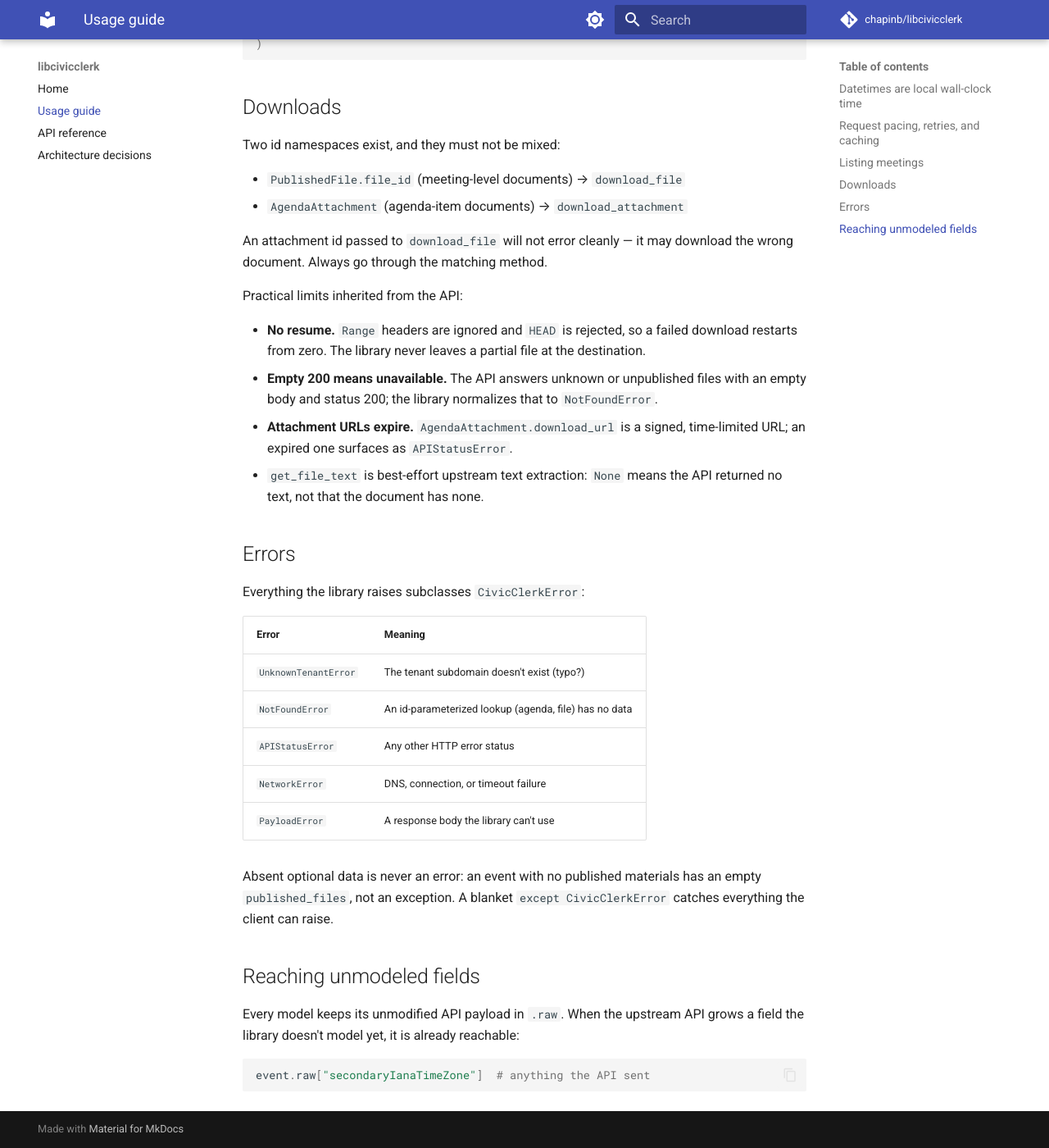
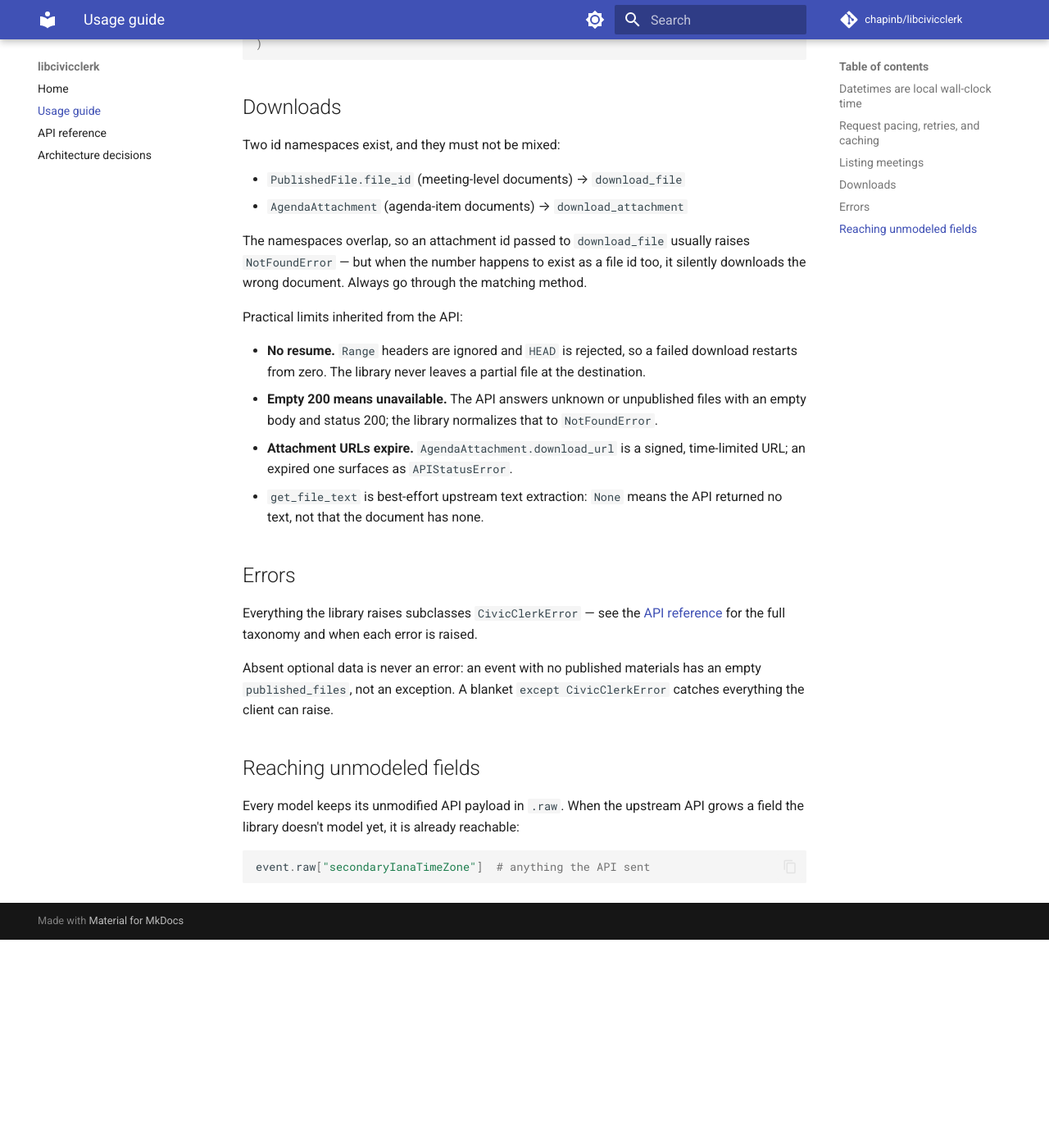
Before and after one commit to chapinb/libmuni, an MkDocs documentation site: the page built from docs/usage.md, in a window 1280 px wide and 1400 px high, scrolled down 1519 px. Shown: the whole window at 82% size. Built offline with MkDocs 1.6.1 and Material for MkDocs 9.7.7, drawn with Linux system fonts in a browser that asks for light colours; comment, search, counter and statistics services are not loaded; the version menu is left out; after the commit the page ends 2665 px from its top, so only the background shows below that.

Commit message:
B - Apply docs-site review findings: mend split code span, correct download-misuse claim, dedupe error table, trim dead config, sync only docs deps in CI
Co-Authored-By: Claude Fable 5 <noreply@anthropic.com>

```diff
--- a/docs/usage.md
+++ b/docs/usage.md
@@ -84,8 +84,10 @@ Two id namespaces exist, and they must not be mixed:
 - `PublishedFile.file_id` (meeting-level documents) → `download_file`
 - `AgendaAttachment` (agenda-item documents) → `download_attachment`
 
-An attachment id passed to `download_file` will not error cleanly — it
-may download the wrong document. Always go through the matching method.
+The namespaces overlap, so an attachment id passed to `download_file`
+usually raises `NotFoundError` — but when the number happens to exist as a
+file id too, it silently downloads the wrong document. Always go through
+the matching method.
 
 Practical limits inherited from the API:
 
@@ -102,15 +104,9 @@ Practical limits inherited from the API:
 
 ## Errors
 
-Everything the library raises subclasses `CivicClerkError`:
-
-| Error | Meaning |
-| --- | --- |
-| `UnknownTenantError` | The tenant subdomain doesn't exist (typo?) |
-| `NotFoundError` | An id-parameterized lookup (agenda, file) has no data |
-| `APIStatusError` | Any other HTTP error status |
-| `NetworkError` | DNS, connection, or timeout failure |
-| `PayloadError` | A response body the library can't use |
+Everything the library raises subclasses `CivicClerkError` — see the
+[API reference](api.md#errors) for the full taxonomy and when each error
+is raised.
 
 Absent optional data is never an error: an event with no published
 materials has an empty `published_files`, not an exception. A blanket
--- a/mkdocs.yml
+++ b/mkdocs.yml
@@ -18,7 +18,6 @@ theme:
         icon: material/brightness-4
         name: Switch to light mode
   features:
-    - navigation.sections
     - content.code.copy
 
 exclude_docs: |
@@ -35,7 +34,6 @@ nav:
   - Architecture decisions: decisions.md
 
 markdown_extensions:
-  - admonition
   - pymdownx.highlight
   - pymdownx.superfences
   - pymdownx.snippets:
--- a/pyproject.toml
+++ b/pyproject.toml
@@ -1,7 +1,7 @@
 [project]
 name = "libcivicclerk"
 version = "0.1.0"
-description = "Unofficial Read-only Python client for the CivicClerk public meeting-portal API"
+description = "Unofficial read-only Python client for the CivicClerk public meeting-portal API"
 readme = "README.md"
 license = "MIT"
 license-files = ["LICENSE"]
```
Also changed, not shown: docs/specs/2026-07-14-docs-site.md (+6 -0 lines), 3 other files.
